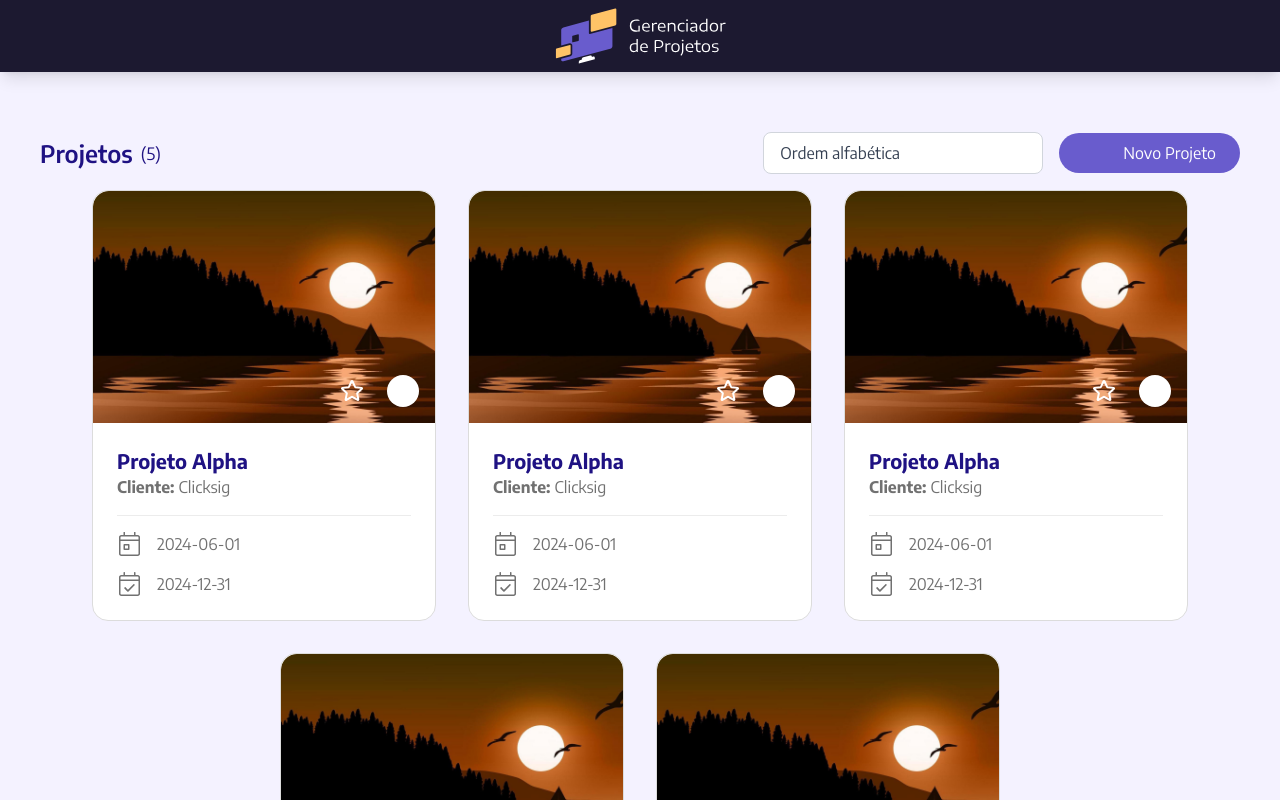
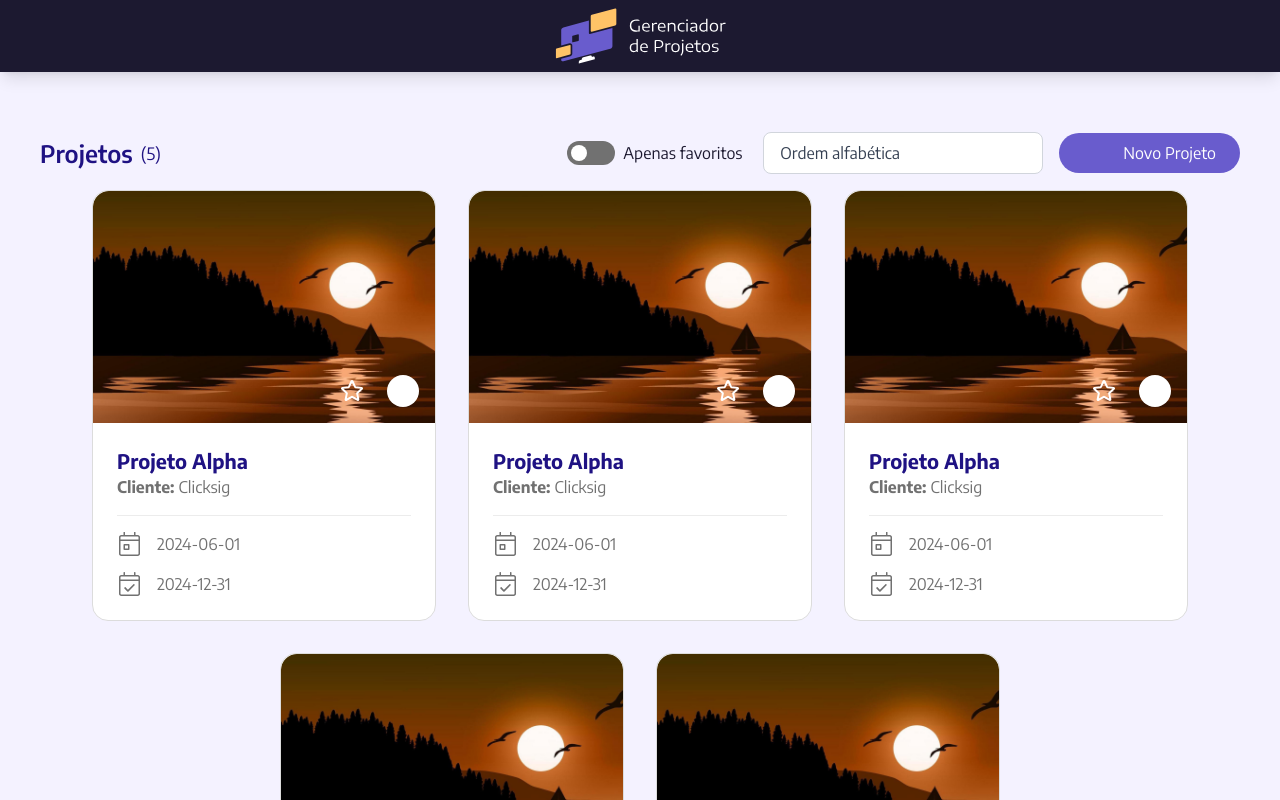
Before and after one commit to SantosDiv/Gerenciador-de-projetos, a Vue app: page / in a window 1280 px wide. Shown: the top 800 px of the page. Built offline with nearby package versions, Linux system fonts and the light colour scheme; some icons are missing.

Commit message:
feat - add toggle component and integrate into Home page

```diff
--- /dev/null
+++ b/src/components/ui/toggle.vue
@@ -0,0 +1,56 @@
+<template>
+  <div class="flex items-center gap-2">
+
+    <button
+      @click="toggleSwitch"
+      class="relative inline-flex h-6 w-12 items-center rounded-full transition-colors duration-200 ease-in-out focus:outline-none focus:ring-2 focus:ring-offset-2 focus:ring-blue-500"
+      :style="{ backgroundColor: isEnabled ? enabledColor : disabledColor }"
+      :aria-pressed="isEnabled"
+      type="button"
+    >
+      <span
+        class="inline-block h-4 w-4 transform rounded-full bg-white transition-transform duration-200 ease-in-out"
+        :class="{ 'translate-x-7': isEnabled, 'translate-x-1': !isEnabled }"
+      ></span>
+    </button>
+  </div>
+</template>
+
+<script setup lang="ts">
+import { ref, watch } from 'vue'
+
+interface Props {
+  label?: string
+  modelValue?: boolean
+  enabledColor?: string
+  disabledColor?: string
+}
+
+interface Emits {
+  (event: 'update:modelValue', value: boolean): void
+  (event: 'change', value: boolean): void
+}
+
+const props = withDefaults(defineProps<Props>(), {
+  modelValue: false,
+  enabledColor: '#FFB23D',
+  disabledColor: '#717171'
+})
+
+const emit = defineEmits<Emits>()
+
+const isEnabled = ref(props.modelValue)
+
+watch(() => props.modelValue, (newValue) => {
+  isEnabled.value = newValue
+})
+
+watch(isEnabled, (newValue) => {
+  emit('update:modelValue', newValue)
+  emit('change', newValue)
+})
+
+const toggleSwitch = () => {
+  isEnabled.value = !isEnabled.value
+}
+</script>
--- a/src/pages/Home.vue
+++ b/src/pages/Home.vue
@@ -4,6 +4,7 @@ import NotFoundProjects from '../components/NotFoundProjects.vue';
 import ProjectCard from '../components/ProjectCard/index.vue';
 import Select from '../components/ui/select.vue';
 import Button from '../components/ui/button.vue';
+import Toggle from '../components/ui/toggle.vue';
 
 const projects = ref([
   { id: 1, name: 'Projeto Alpha', client: 'Clicksig', startAt: '2024-06-01', endAt: '2024-12-31', thumb: '', favorited: false },
@@ -36,7 +37,10 @@ const handleOrderChange = (option: { label: string, value: string | number } | n
         Projetos <span class="font-normal! text-[17px]">({{ projects.length }})</span>
       </h1>
       <div class="flex items-center justify-around gap-4">
-        <div id="toggle"></div>
+        <div class="flex items-center gap-2 min-w-45">
+          <Toggle />
+          <span class="text-primary">Apenas favoritos</span>
+        </div>
         <Select
           :options="orderOptions"
           v-model="selectedOrder"
```
